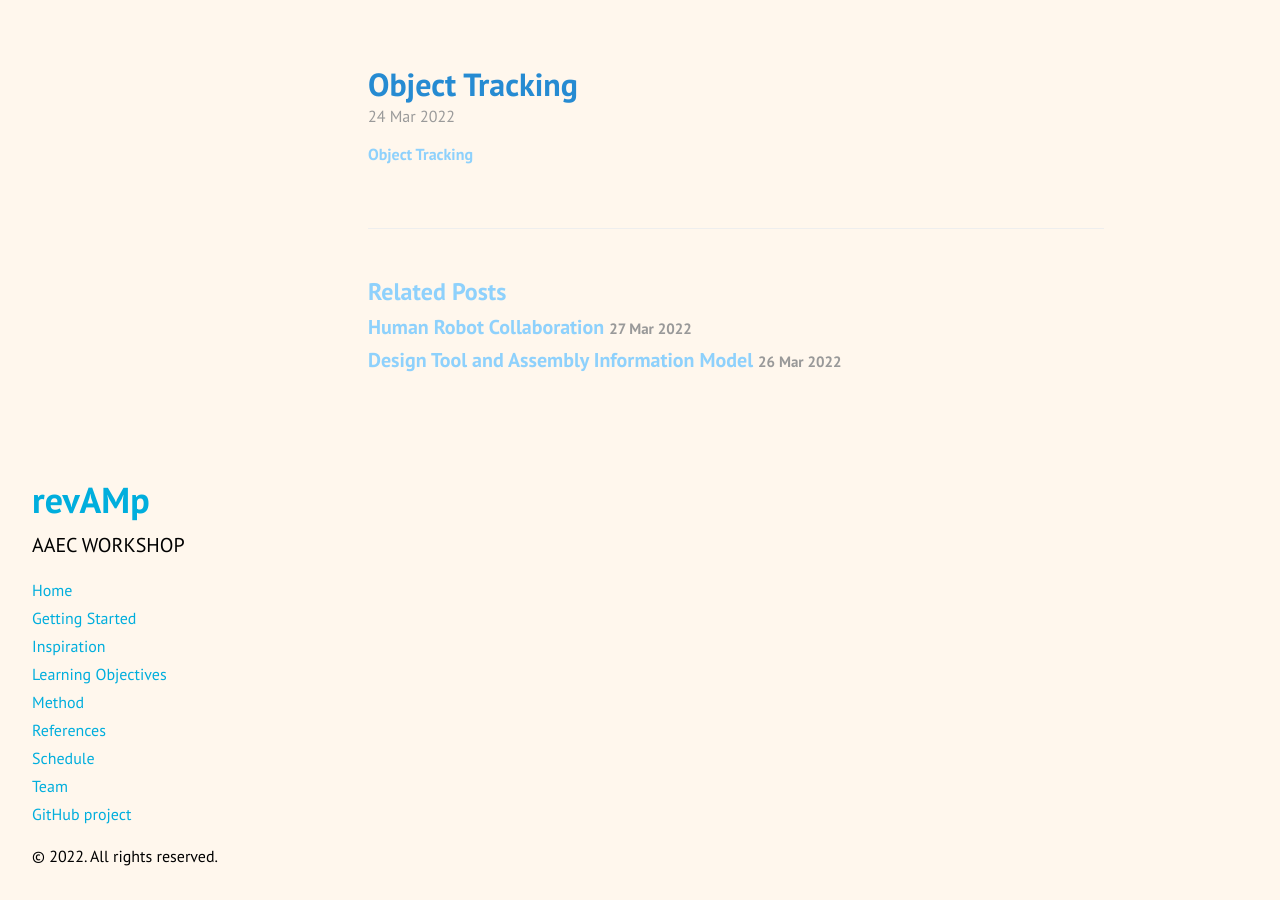
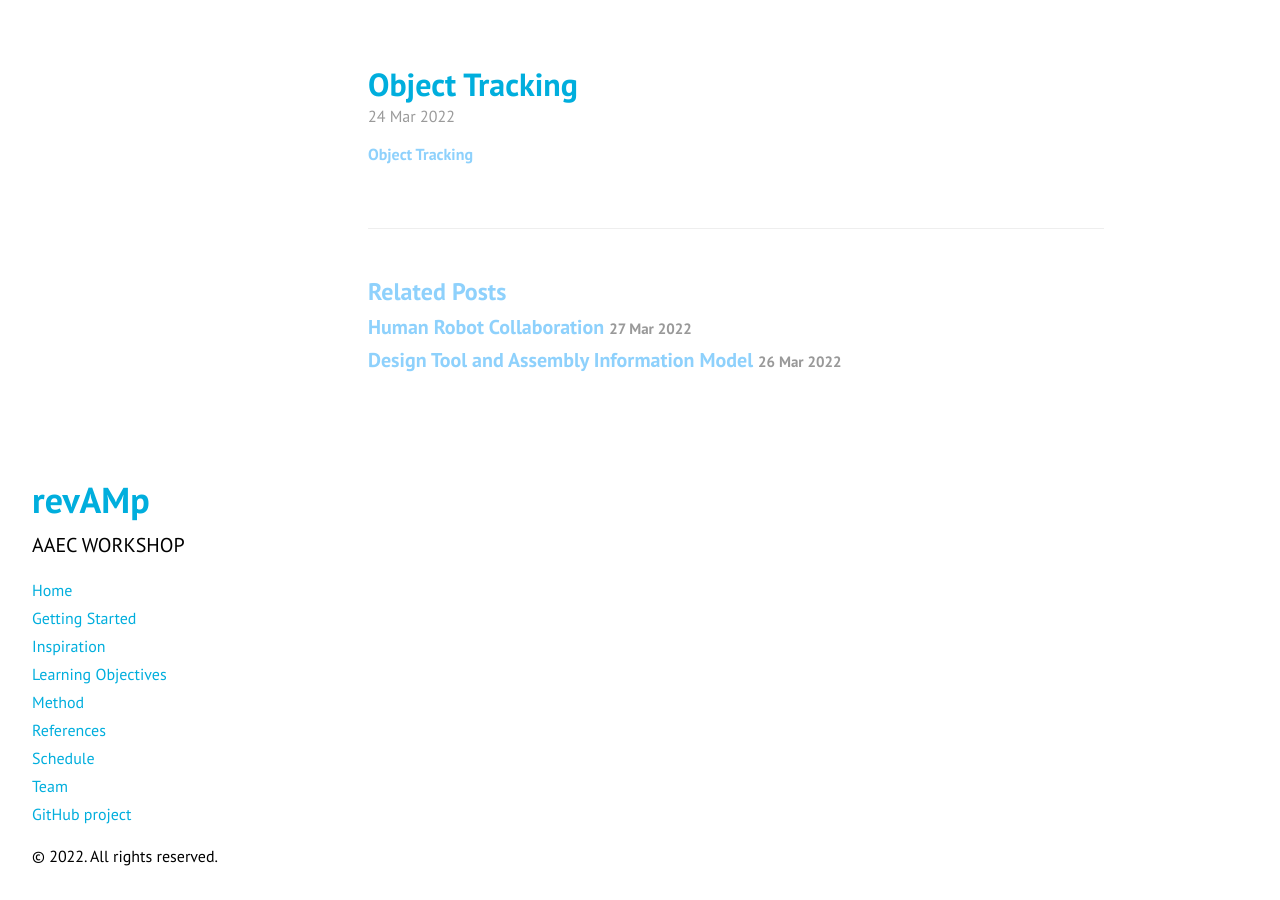
Before and after one commit to augmentedfabricationlab/workshop_aaec_revamp, a Jekyll site: the page built from docs/_posts/2022-03-24-object_tracking.md, in a window 1280 px wide. Built offline with Jekyll 4.4.1, drawn with Linux system fonts in a browser that asks for light colours; Markdown is read by kramdown in place of the engine named in the settings.

Commit message:
Update poole.css

```diff
--- a/docs/public/css/poole.css
+++ b/docs/public/css/poole.css
@@ -60,14 +60,14 @@ html {
 
 body {
   /* color: #515151;*/
-  background-color: #fff7ed;
+  background-color: #ffffff;
   -webkit-text-size-adjust: 100%;
       -ms-text-size-adjust: 100%;
 }
 
 /* No `:visited` state is required by default (browsers will use `a`) */
 a {
-  color: #0693e3;
+  color: #00aedd;
   text-decoration: none;
 }
 a strong {
@@ -111,7 +111,7 @@ p {
 }
 
 strong {
-  color: #268bd2;
+  color: #00aedd;
 }
 
 
@@ -340,7 +340,7 @@ tbody tr:nth-child(odd) th {
 .page-title,
 .post-title,
 .post-title a {
-  color: #268bd2;
+  color: #00aedd;
 }
 .page-title,
 .post-title {
@@ -373,7 +373,7 @@ tbody tr:nth-child(odd) th {
   color: #999;
 }
 .related-posts li a:hover {
-  color: #268bd2;
+  color: #00aedd;
   text-decoration: none;
 }
 .related-posts li a:hover small {
```
